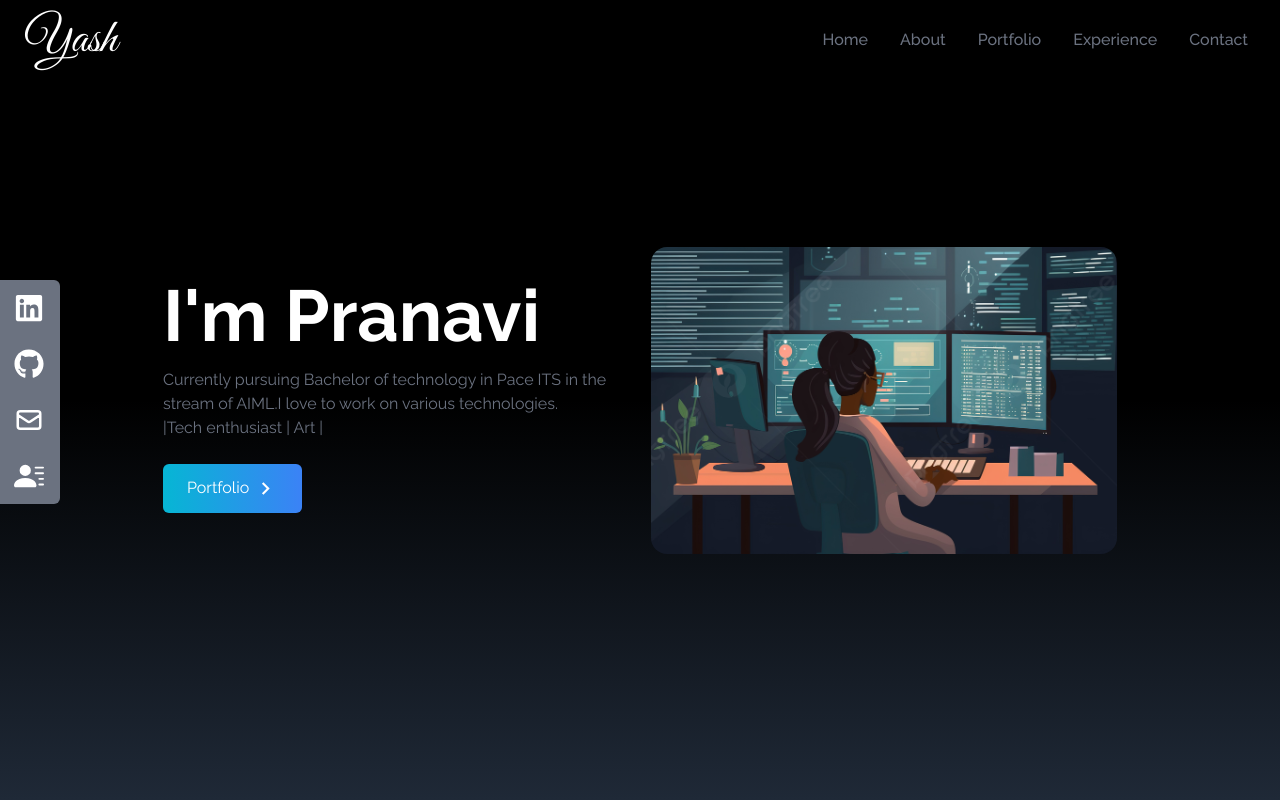
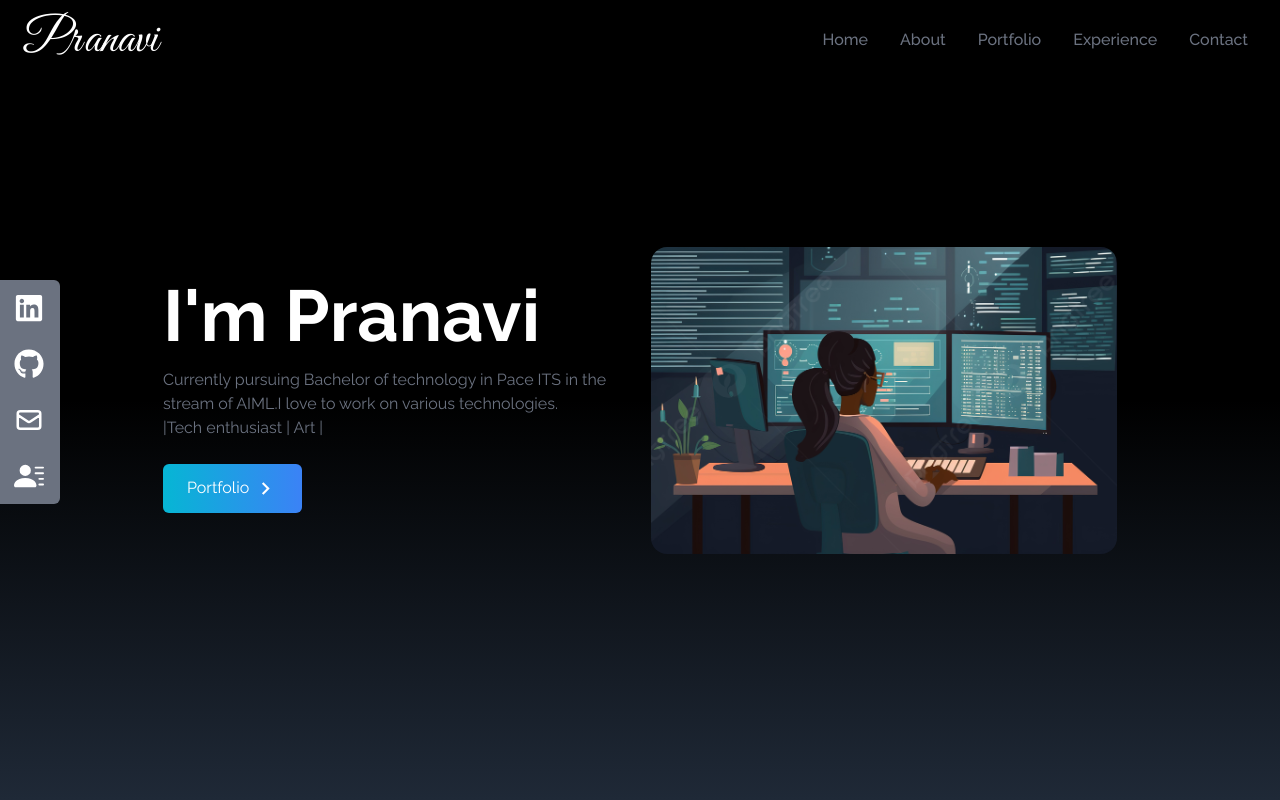
Before and after one commit to polisettypranavi/react-portfolio, a React (Create React App) app: page / in a window 1280 px wide. Shown: the top 800 px of the page. Built offline with nearby package versions, Linux system fonts and the light colour scheme.

Commit message:
Update NavBar.jsx

```diff
--- a/src/components/NavBar.jsx
+++ b/src/components/NavBar.jsx
@@ -31,7 +31,7 @@ const NavBar = () => {
   return (
     <div className="flex justify-between items-center w-full h-20 px-4 text-white bg-black fixed">
       <div>
-        <h1 className="text-5xl font-signature ml-2">Yash</h1>
+        <h1 className="text-5xl font-signature ml-2">Pranavi</h1>
       </div>
 
       <ul className="hidden md:flex">
```
